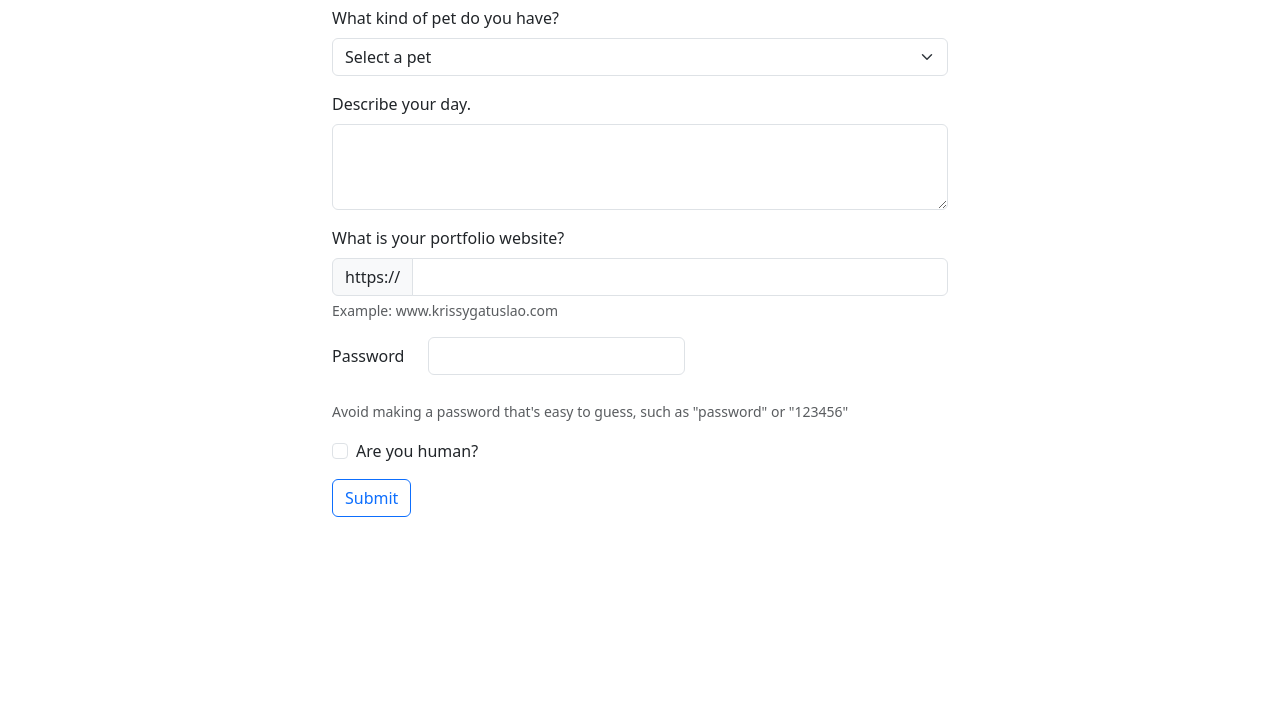
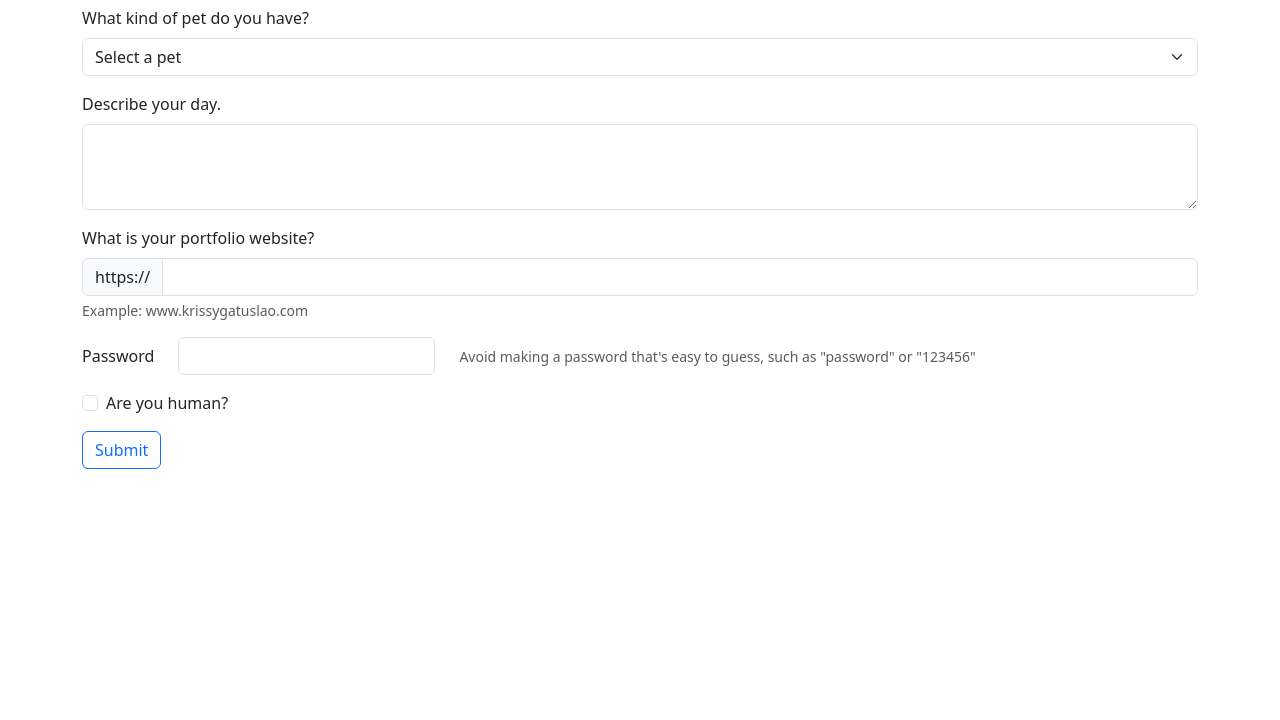
Before and after one commit to gatuslao/layout2023spring, a plain HTML site: page control-panel/form-examples/index.html in a window 1280 px wide. Shown: the part 80-800 px from the top of the page. Drawn offline with nearby package versions, Linux system fonts and the light colour scheme.

Commit message:
Add files via upload

```diff
--- a/control-panel/form-examples/index.html
+++ b/control-panel/form-examples/index.html
@@ -5,7 +5,7 @@
         <title>Form Examples</title>
         <link href="https://cdn.jsdelivr.net/npm/bootstrap@5.3.0-alpha1/dist/css/bootstrap.min.css" rel="stylesheet" integrity="sha384-GLhlTQ8iRABdZLl6O3oVMWSktQOp6b7In1Zl3/Jr59b6EGGoI1aFkw7cmDA6j6gD" crossorigin="anonymous">
     </head>
-<body class="container mt-4 w-50">
+<body class="container mt-4 w-80">
 
     <h2 class="mb-4">Tell me about yourself!</h2>
 
```
